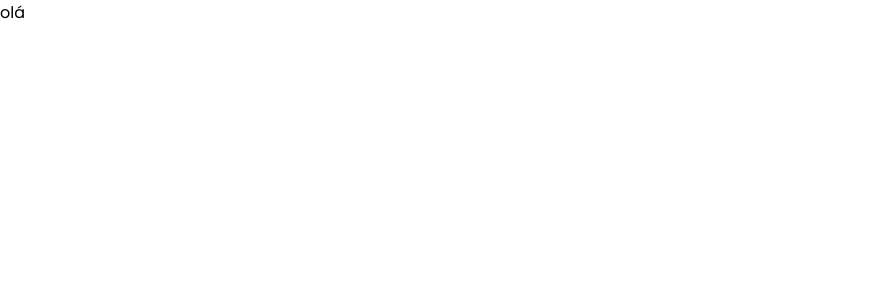
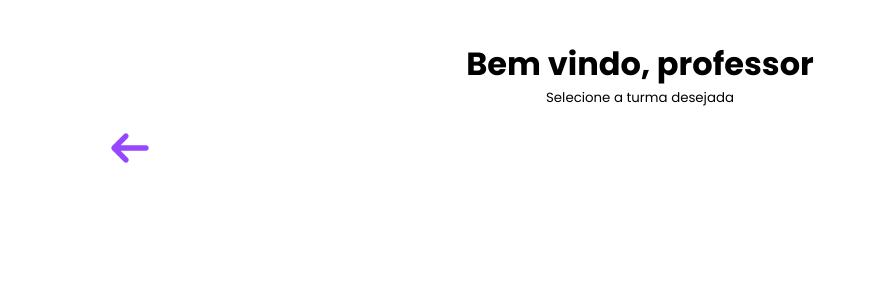
Before and after one commit to matheuscarvalheira/confiaeduca, a Next.js app: page / in a window 1280 px wide. Shown: the top 300 px of the page, without its empty margins (0-877 px from the left). Built offline with nearby package versions, Linux system fonts and the light colour scheme.

Commit message:
Created CustomHeader component to display a title and subtitle.

```diff
--- /dev/null
+++ b/src/components/CustomHeader/index.tsx
@@ -0,0 +1,53 @@
+import React from 'react';
+import styled from 'styled-components';
+
+interface CustomHeaderProps {
+  title: string;
+  subtitle: string;
+  showArrow?: boolean;
+}
+
+const Container = styled.div`
+  position: relative;
+  display: flex;
+  flex-direction: column;
+  align-items: center;
+  justify-content: center;
+  margin-top: 20px;
+  padding: 20px;
+`;
+
+const TextContainer = styled.div`
+  text-align: center;
+`;
+
+const ArrowImage = styled.img`
+  position: absolute;
+  bottom: -50px;
+  left: 100px;
+  margin-left: 10px;
+  margin-bottom: 10px;
+`;
+
+const Title = styled.h1`
+  font-weight: bold;
+`;
+
+const Subtitle = styled.h2`
+  font-weight: normal;
+  font-size: smaller;
+`;
+
+const CustomHeader: React.FC<CustomHeaderProps> = ({ title, subtitle, showArrow }) => {
+  return (
+    <Container>
+      {showArrow && <ArrowImage src="/svg/arrow.svg" alt="Arrow" />}
+      <TextContainer>
+        <Title>{title}</Title>
+        <Subtitle>{subtitle}</Subtitle>
+      </TextContainer>
+    </Container>
+  );
+};
+
+export default CustomHeader;
--- a/src/templates/home/index.tsx
+++ b/src/templates/home/index.tsx
@@ -1,9 +1,10 @@
+import CustomHeader from "@/components/CustomHeader";
 import { FC } from "react";
 
 export const HomeTemplate: FC = () => {
   return (
     <div>
-      olá
+      <CustomHeader title="Bem vindo, professor" subtitle="Selecione a turma desejada" showArrow={true} />
     </div>
   )
 }
```
Also changed, not shown: public/svg/arrow.svg (added).
